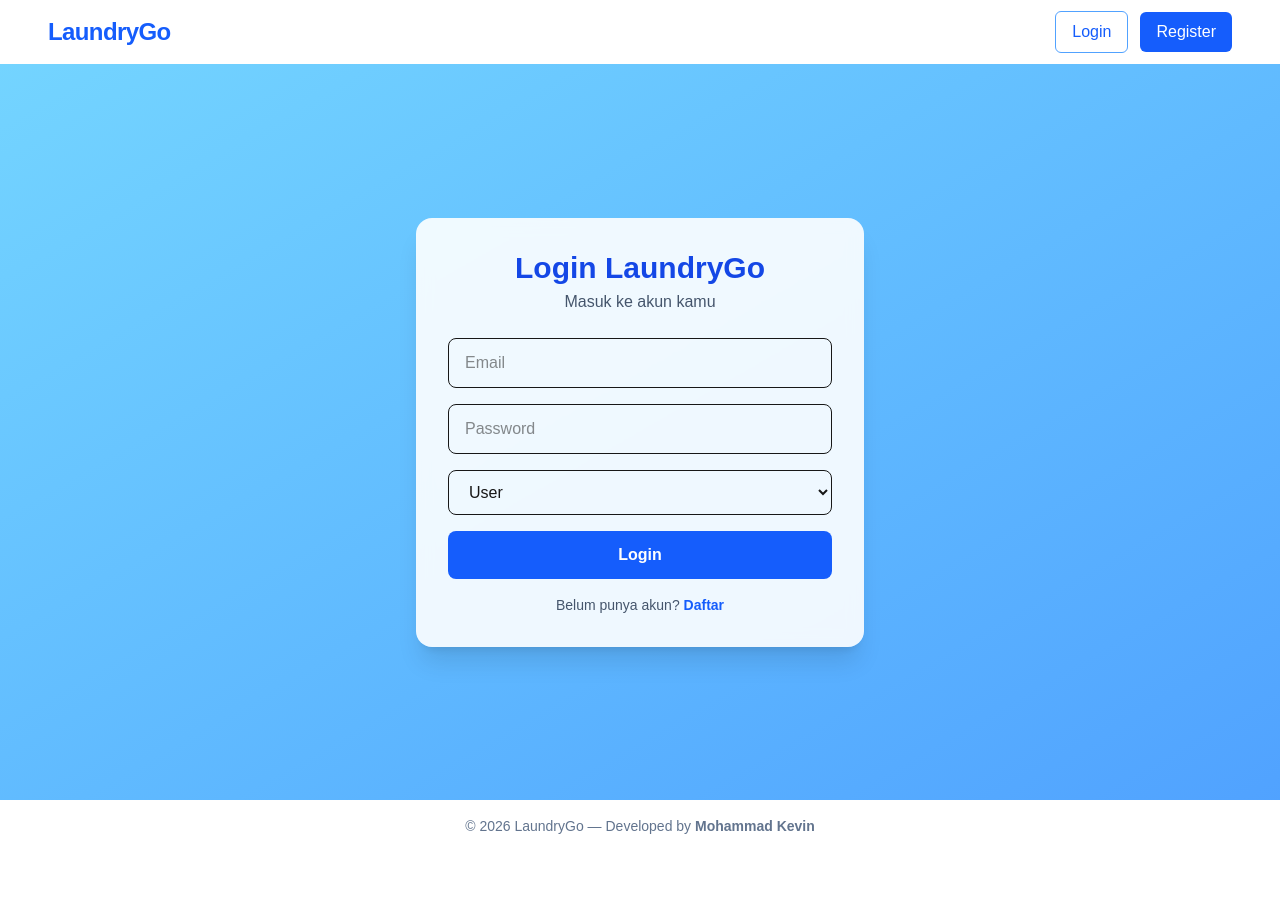
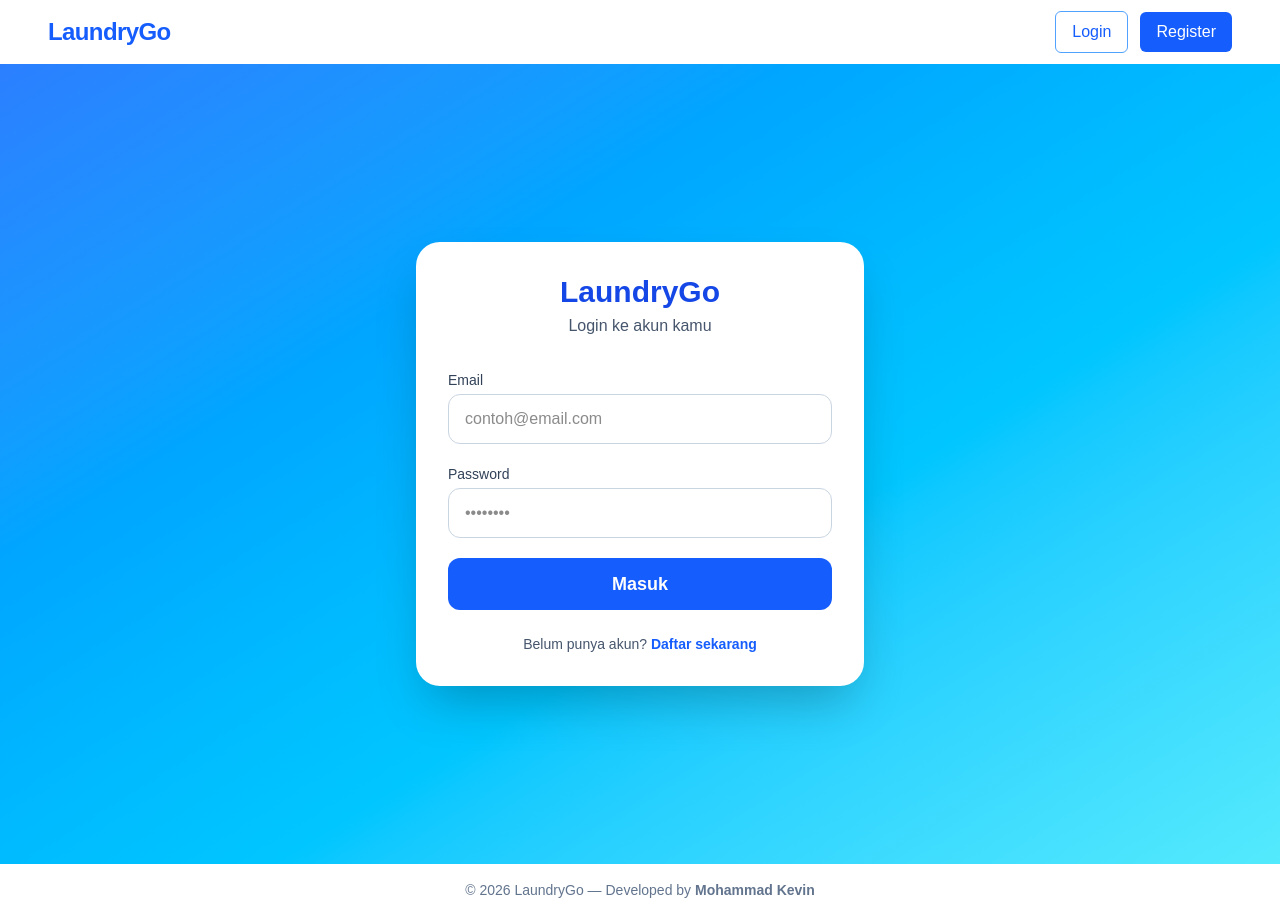
Before and after one commit to MohammadKevin/LaundryGo, a Next.js app: page /login in a window 1280 px wide. Before the commit the page ends 852 px from the top, so only its background shows below. Built offline with nearby package versions, Linux system fonts and the light colour scheme.

Commit message:
update register page UI

```diff
--- a/src/app/login/page.tsx
+++ b/src/app/login/page.tsx
@@ -7,69 +7,64 @@ export default function LoginPage() {
     const router = useRouter()
     const [email, setEmail] = useState('')
     const [password, setPassword] = useState('')
-    const [role, setRole] = useState('USER')
 
     const handleLogin = (e: React.FormEvent) => {
         e.preventDefault()
-
-        // SIMULASI LOGIN (NANTI DIGANTI BACKEND)
-        if (role === 'ADMIN') router.push('/dashboard/admin')
-        if (role === 'LAUNDRY') router.push('/dashboard/laundry')
-        if (role === 'USER') router.push('/dashboard/user')
+        router.push('/dashboard')
     }
 
     return (
-        <div className="min-h-[calc(100vh-64px)] bg-gradient-to-br from-sky-300 to-blue-400 flex items-center justify-center px-4">
-            <div className="bg-white/90 backdrop-blur p-8 rounded-2xl shadow-xl w-full max-w-md">
-
-                <h1 className="text-3xl font-bold text-center text-blue-700">
-                    Login LaundryGo
+        <div className="min-h-screen bg-gradient-to-br from-blue-500 via-sky-400 to-cyan-300 flex items-center justify-center px-4">
+            <div className="bg-white w-full max-w-md rounded-3xl shadow-2xl p-8">
+                <div className="text-center mb-8">
+                    <h1 className="text-3xl font-extrabold text-blue-700">
+                        LaundryGo
                     </h1>
-                <p className="text-center text-slate-600 mt-1">
-                    Masuk ke akun kamu
+                    <p className="text-slate-600 mt-1">
+                        Login ke akun kamu
                     </p>
-
-                <form onSubmit={handleLogin} className="mt-6 space-y-4">
+                </div>
+                <form onSubmit={handleLogin} className="space-y-5">
+                    <div>
+                        <label className="block text-sm font-medium text-slate-700 mb-1">
+                            Email
+                        </label>
                         <input
                             type="email"
-                        placeholder="Email"
-                        className="w-full px-4 py-3 rounded-lg border focus:outline-none focus:ring-2 focus:ring-blue-400"
+                            placeholder="contoh@email.com"
+                            className="w-full px-4 py-3 rounded-xl border border-slate-300 focus:ring-2 focus:ring-blue-500 focus:outline-none"
                             value={email}
                             onChange={(e) => setEmail(e.target.value)}
                             required
                         />
-
+                    </div>
+                    <div>
+                        <label className="block text-sm font-medium text-slate-700 mb-1">
+                            Password
+                        </label>
                         <input
                             type="password"
-                        placeholder="Password"
-                        className="w-full px-4 py-3 rounded-lg border focus:outline-none focus:ring-2 focus:ring-blue-400"
+                            placeholder="••••••••"
+                            className="w-full px-4 py-3 rounded-xl border border-slate-300 focus:ring-2 focus:ring-blue-500 focus:outline-none"
                             value={password}
                             onChange={(e) => setPassword(e.target.value)}
                             required
                         />
-
-                    <select
-                        className="w-full px-4 py-3 rounded-lg border focus:outline-none focus:ring-2 focus:ring-blue-400"
-                        value={role}
-                        onChange={(e) => setRole(e.target.value)}
-                    >
-                        <option value="USER">User</option>
-                        <option value="LAUNDRY">Laundry</option>
-                        <option value="ADMIN">Admin</option>
-                    </select>
-
+                    </div>
                     <button
                         type="submit"
-                        className="w-full py-3 bg-blue-600 text-white font-semibold rounded-lg hover:bg-blue-700 transition"
+                        className="w-full py-3 rounded-xl bg-blue-600 text-white font-semibold text-lg hover:bg-blue-700 active:scale-[0.98] transition"
                     >
-                        Login
+                        Masuk
                     </button>
                 </form>
-
-                <p className="text-center text-sm text-slate-600 mt-4">
+                <p className="text-center text-sm text-slate-600 mt-6">
                     Belum punya akun?{' '}
-                    <a href="/register" className="text-blue-600 font-semibold hover:underline">
-                        Daftar
+                    <a
+                        href="/register"
+                        className="text-blue-600 font-semibold hover:underline"
+                    >
+                        Daftar sekarang
                     </a>
                 </p>
             </div>
--- a/src/app/register/page.tsx
+++ b/src/app/register/page.tsx
@@ -12,60 +12,87 @@ export default function RegisterPage() {
     const handleRegister = (e: React.FormEvent) => {
         e.preventDefault()
 
-        // SIMULASI REGISTER
         router.push('/login')
     }
 
     return (
-        <div className="min-h-[calc(100vh-64px)] bg-gradient-to-br from-sky-300 to-blue-400 flex items-center justify-center px-4">
-            <div className="bg-white/90 backdrop-blur p-8 rounded-2xl shadow-xl w-full max-w-md">
+        <div className="min-h-screen bg-gradient-to-br from-blue-600 via-sky-400 to-cyan-300 flex items-center justify-center px-4">
+            <div className="bg-white w-full max-w-md rounded-3xl shadow-2xl p-8">
 
-                <h1 className="text-3xl font-bold text-center text-blue-700">
-                    Daftar LaundryGo
+                {/* HEADER */}
+                <div className="text-center mb-8">
+                    <h1 className="text-3xl font-extrabold text-blue-700">
+                        Buat Akun LaundryGo
                     </h1>
-                <p className="text-center text-slate-600 mt-1">
-                    Buat akun baru
+                    <p className="text-slate-600 mt-1">
+                        Daftar untuk mulai pakai layanan kami
                     </p>
+                </div>
 
-                <form onSubmit={handleRegister} className="mt-6 space-y-4">
+                <form onSubmit={handleRegister} className="space-y-5">
+
+                    <div>
+                        <label className="block text-sm font-medium text-slate-700 mb-1">
+                            Nama Lengkap
+                        </label>
                         <input
                             type="text"
-                        placeholder="Nama Lengkap"
-                        className="w-full px-4 py-3 rounded-lg border focus:outline-none focus:ring-2 focus:ring-blue-400"
+                            placeholder="Nama kamu"
+                            className="w-full px-4 py-3 rounded-xl border border-slate-300
+                            focus:ring-2 focus:ring-blue-500 focus:outline-none
+                            placeholder:text-slate-600"
                             value={name}
                             onChange={(e) => setName(e.target.value)}
                             required
                         />
+                    </div>
 
+                    <div>
+                        <label className="block text-sm font-medium text-slate-700 mb-1">
+                            Email
+                        </label>
                         <input
                             type="email"
-                        placeholder="Email"
-                        className="w-full px-4 py-3 rounded-lg border focus:outline-none focus:ring-2 focus:ring-blue-400"
+                            placeholder="contoh@email.com"
+                            className="w-full px-4 py-3 rounded-xl border border-slate-300
+                            focus:ring-2 focus:ring-blue-500 focus:outline-none
+                            placeholder:text-slate-600"
                             value={email}
                             onChange={(e) => setEmail(e.target.value)}
                             required
                         />
+                    </div>
 
+                    <div>
+                        <label className="block text-sm font-medium text-slate-700 mb-1">
+                            Password
+                        </label>
                         <input
                             type="password"
-                        placeholder="Password"
-                        className="w-full px-4 py-3 rounded-lg border focus:outline-none focus:ring-2 focus:ring-blue-400"
+                            placeholder="Minimal 8 karakter"
+                            className="w-full px-4 py-3 rounded-xl border border-slate-300
+                            focus:ring-2 focus:ring-blue-500 focus:outline-none
+                            placeholder:text-slate-600"
                             value={password}
                             onChange={(e) => setPassword(e.target.value)}
                             required
                         />
+                    </div>
 
                     <button
                         type="submit"
-                        className="w-full py-3 bg-blue-600 text-white font-semibold rounded-lg hover:bg-blue-700 transition"
+                        className="w-full py-3 rounded-xl bg-blue-600 text-white font-semibold text-lg
+            hover:bg-blue-700 active:scale-[0.98] transition"
                     >
-                        Register
+                        Daftar
                     </button>
                 </form>
-
-                <p className="text-center text-sm text-slate-600 mt-4">
+                <p className="text-center text-sm text-slate-600 mt-6">
                     Sudah punya akun?{' '}
-                    <a href="/login" className="text-blue-600 font-semibold hover:underline">
+                    <a
+                        href="/login"
+                        className="text-blue-600 font-semibold hover:underline"
+                    >
                         Login
                     </a>
                 </p>
```
Lines whose indentation alone changed are shown as unchanged.
